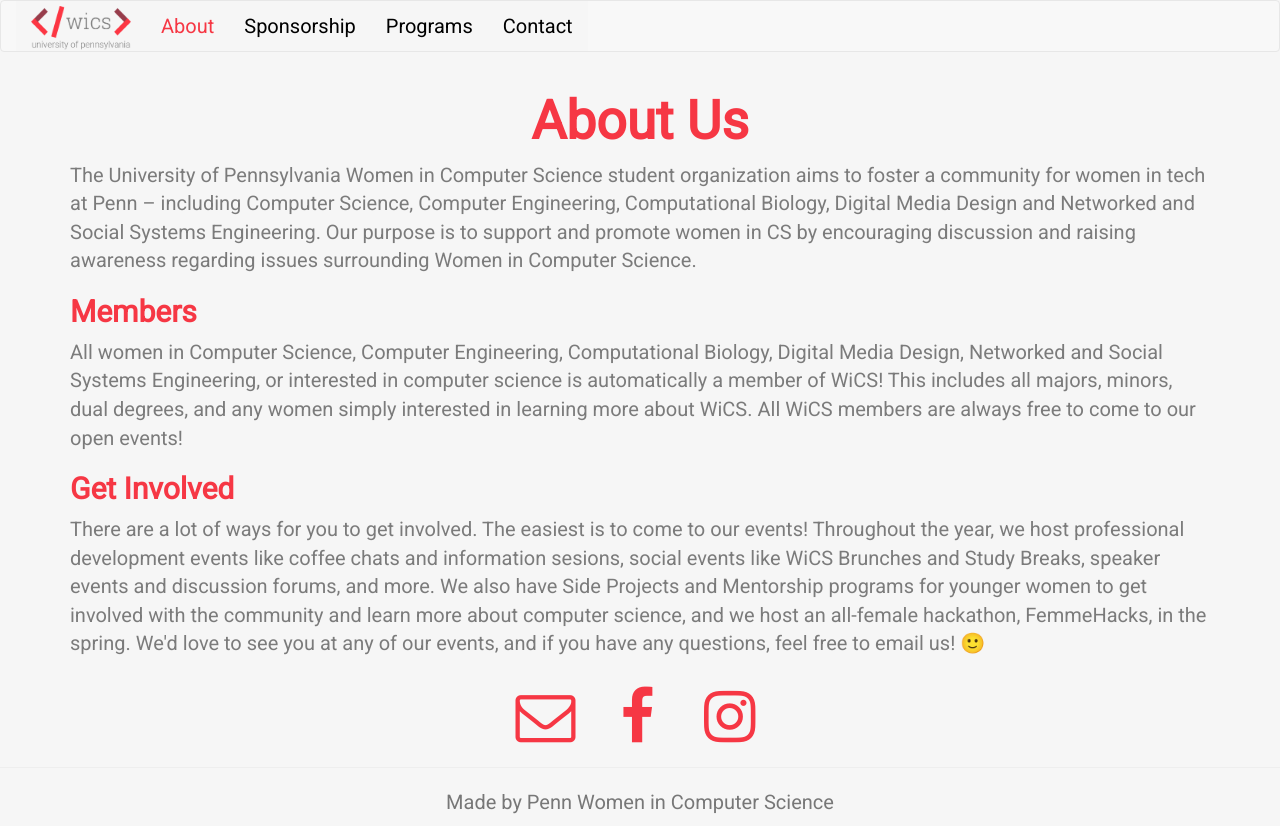
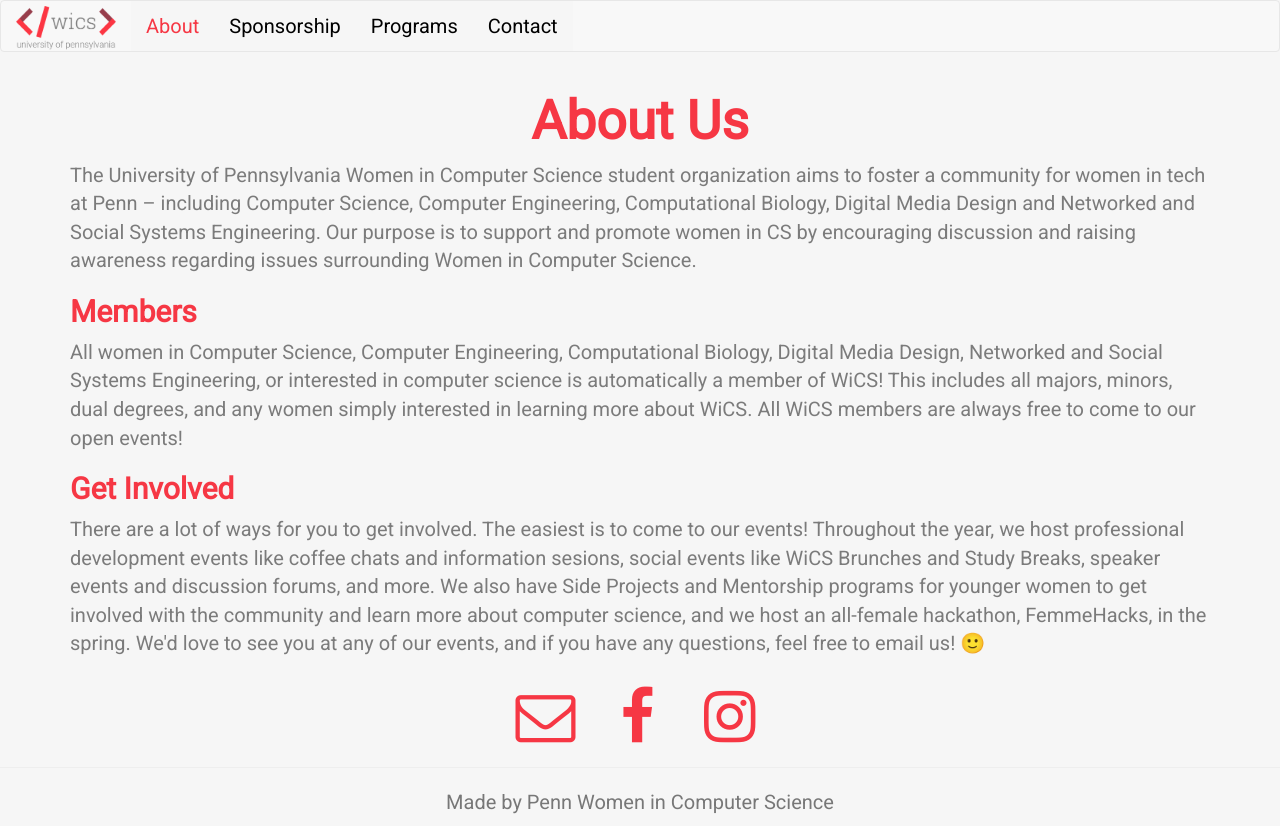
Before and after one commit to sneha-advani/WiCS-Website, a plain HTML site: page about.html in a window 1280 px wide. Drawn offline with nearby package versions, Linux system fonts and the light colour scheme.

Commit message:
Redesigned navbar toggle

```diff
--- a/about.html
+++ b/about.html
@@ -33,9 +33,9 @@
                 <span class="icon-bar"></span>
                 </button>
             </div>
+            <a class="navbar-brand animsition-link" href="index.html"><img src="wics-logo-no-background.png"></a>
             <div class="collapse navbar-collapse" id="bs-example-navbar-collapse-1">
                 <ul class="nav navbar-nav">
-                    <li><a class="navbar-brand animsition-link" href="index.html"><img src="wics-logo-no-background.png"></a></li>
                     <li><a href="about.html" class="animsition-link" id="current">About</a></li>
                     <li><a href="sponsorship.html" class="animsition-link">Sponsorship</a></li>
                     <li><a class="animsition-link" href="programs.html">Programs</a></li>
--- a/style.css
+++ b/style.css
@@ -42,6 +42,10 @@
     margin: -10px 0px 0px 0px;
 }
 
+.navbar .navbar-collapse {
+    text-align: right;
+}
+
 h1 {
     font-size: 40pt;
     color: #F63744;
```
Also changed, not shown: contact.html (+1 -1 lines), index.html (+1 -1 lines), programs.html (+1 -1 lines), sponsorship.html (+1 -1 lines).
